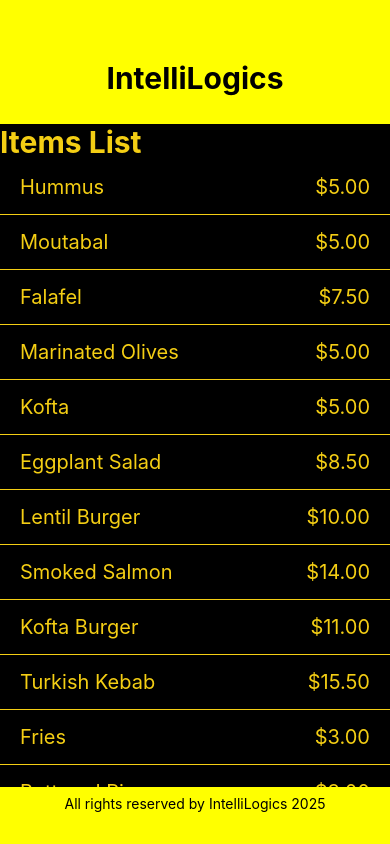
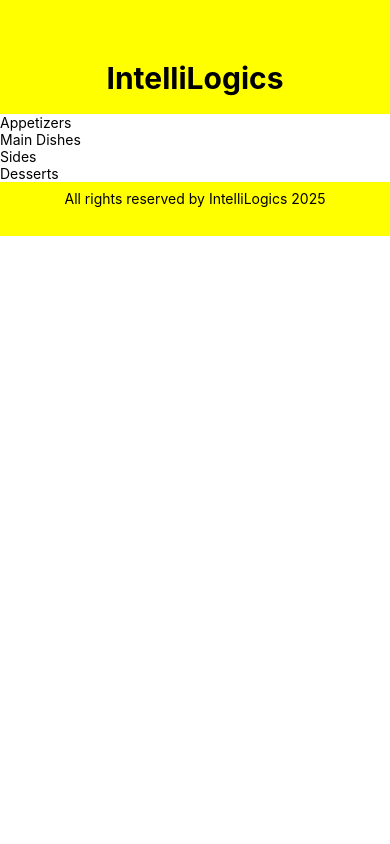
Before and after one commit to abidroid/ReactNativeApp1, a React Native app: screen / in a window 390 px wide. Built offline with nearby package versions, Linux system fonts and the light colour scheme.

Commit message:
section list component

```diff
--- a/App.js
+++ b/App.js
@@ -6,6 +6,7 @@
 import CourseItems from './components/CourseItems';
 import FlatListComponent from './components/FlatListComponent';
 import MenuItemsFlatList from './components/MenuItemsFlatList';
+import SectionListComponent from './components/SectionListComponent';
 export default function App() {
   return (
     <View
@@ -14,7 +15,8 @@
 
       <HeaderComponent />
       {/* <FlatListComponent /> */}
-      <MenuItemsFlatList />
+      {/* <MenuItemsFlatList /> */}
+      <SectionListComponent />
       <FooterComponent />
 
 
--- /dev/null
+++ b/components/SectionListComponent.js
@@ -0,0 +1,68 @@
+import { Text, View, SectionList, StyleSheet } from 'react-native';
+
+const menuItemsToDisplay = [
+    {
+        title: 'Appetizers',
+        data: [
+            'Hummus',
+            'Moutabal',
+            'Falafel',
+            'Marinated Olives',
+            'Kofta',
+            'Eggplant Salad',
+        ],
+    },
+    {
+        title: 'Main Dishes',
+        data: ['Lentil Burger', 'Smoked Salmon', 'Kofta Burger', 'Turkish Kebab'],
+    },
+    {
+        title: 'Sides',
+        data: [
+            'Fries',
+            'Buttered Rice',
+            'Bread Sticks',
+            'Pita Pocket',
+            'Lentil Soup',
+            'Greek Salad',
+            'Rice Pilaf',
+        ],
+    },
+    {
+        title: 'Desserts',
+        data: ['Baklava', 'Tartufo', 'Tiramisu', 'Panna Cotta'],
+    }];
+
+
+
+
+    const Item = ({item}) => (
+        <View>
+            <Text>{item.name}</Text>
+        </View>
+    );
+
+const SectionListComponent = () => {
+
+    const renderItem = ({item}) => <Item item={item}/>
+    const renderSectionHeader = ({section: {title}}) => (
+        <Text>{title}</Text>
+    );
+
+    return (
+
+        <View>
+            <SectionList
+                keyExtractor={(item, index) => item + index}
+                sections={menuItemsToDisplay}
+                renderSectionHeader={ renderSectionHeader}
+                renderItem={ renderItem }
+                // ItemSeparatorComponent={ }
+                // ListFooterComponent={ }
+            />
+        </View>
+    );
+
+}
+
+export default SectionListComponent;
```
